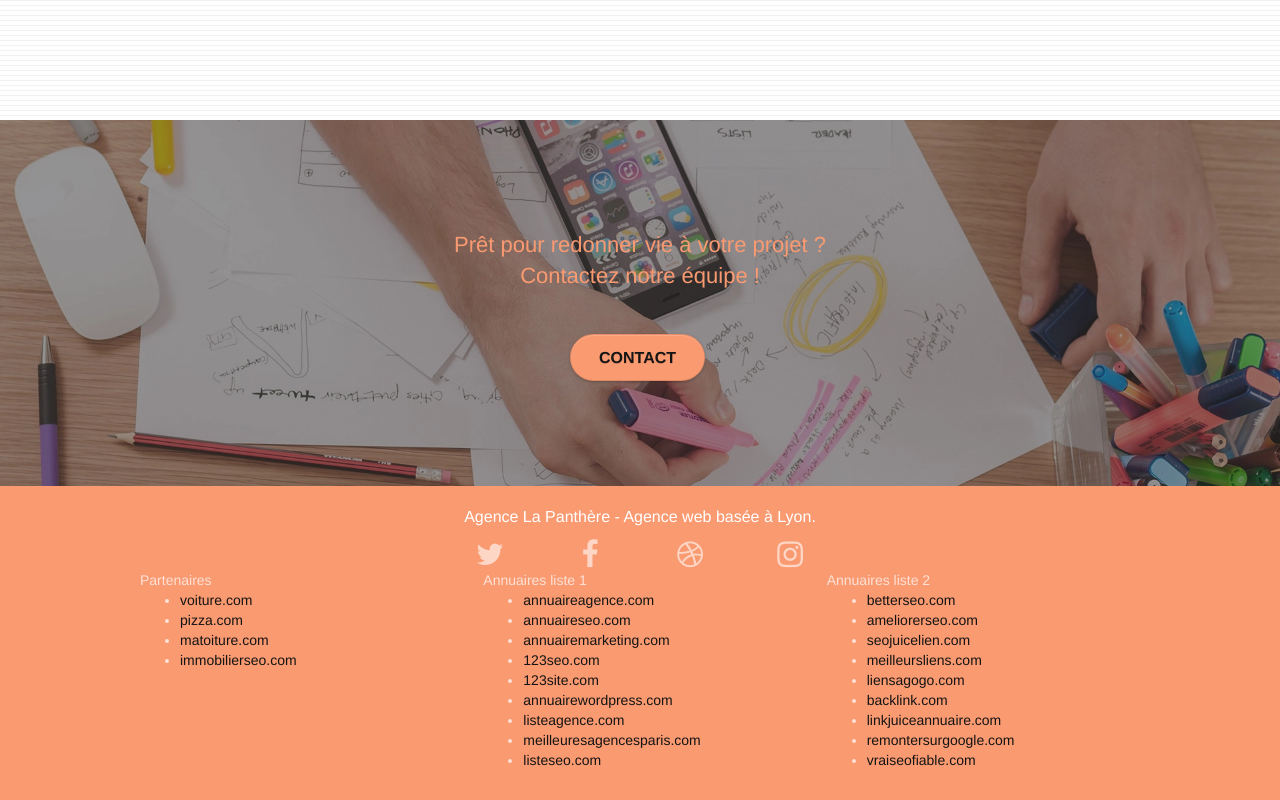
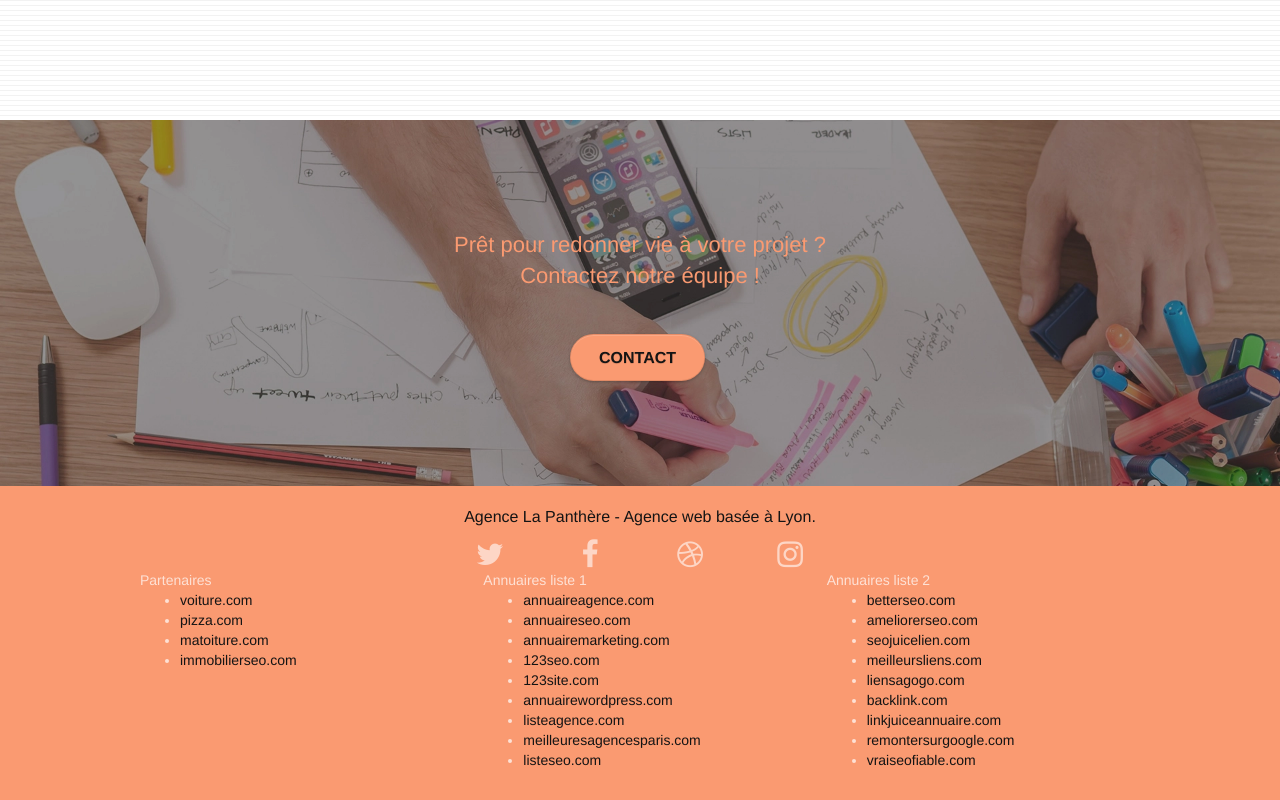
Before and after one commit to Mariefrance0502/Projet4, a plain HTML site: page index.html in a window 1280 px wide. Shown: the part 2929-3729 px from the top of the page. Drawn offline with Linux system fonts and the light colour scheme; files whose address does not match are found by name.

Commit message:
accessibilité

```diff
--- a/css/style.css
+++ b/css/style.css
@@ -758,6 +758,11 @@ color: #141414;
     font-size: 16px;
 }
 
+.black {
+    color: #141414;
+    font-size: 16px;
+}
+
 .portfolio-thumb {
     margin-bottom: 24px;
 }
--- a/index.html
+++ b/index.html
@@ -254,7 +254,7 @@
 	<div class="container bloc-sm">
 		<div class="row">
 			<div class="col-sm-12">
-				<p class="text-center white">
+				<p class="text-center black">
 					Agence La Panthère - Agence web basée à Lyon.<br>
 				</p>
 				<div class="row row-no-gutters social">
```
